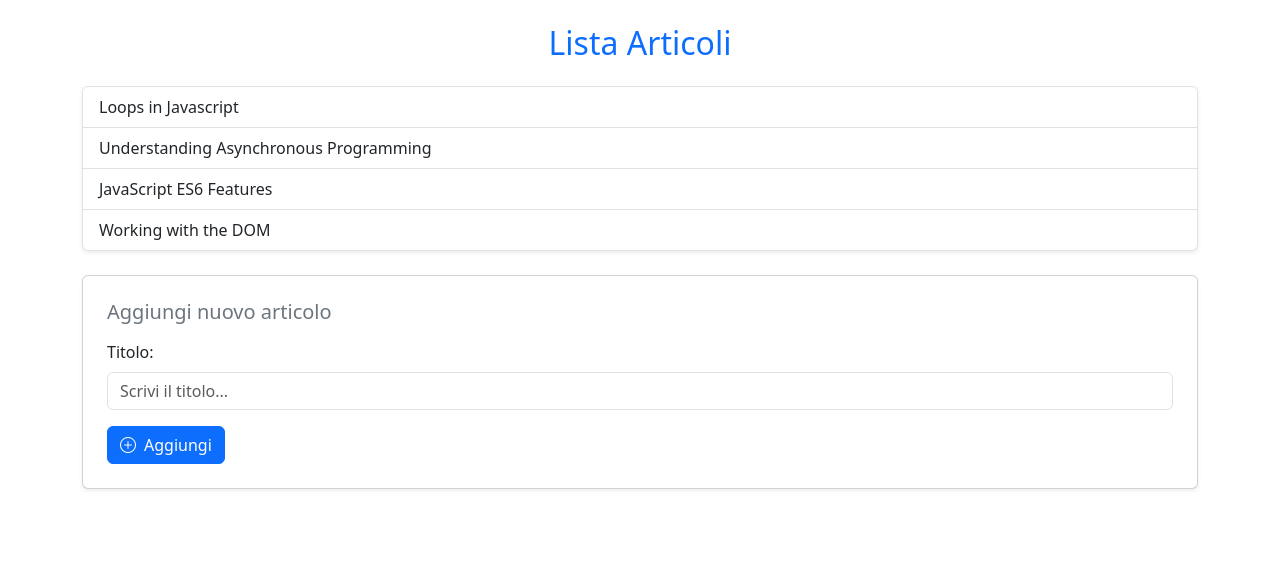
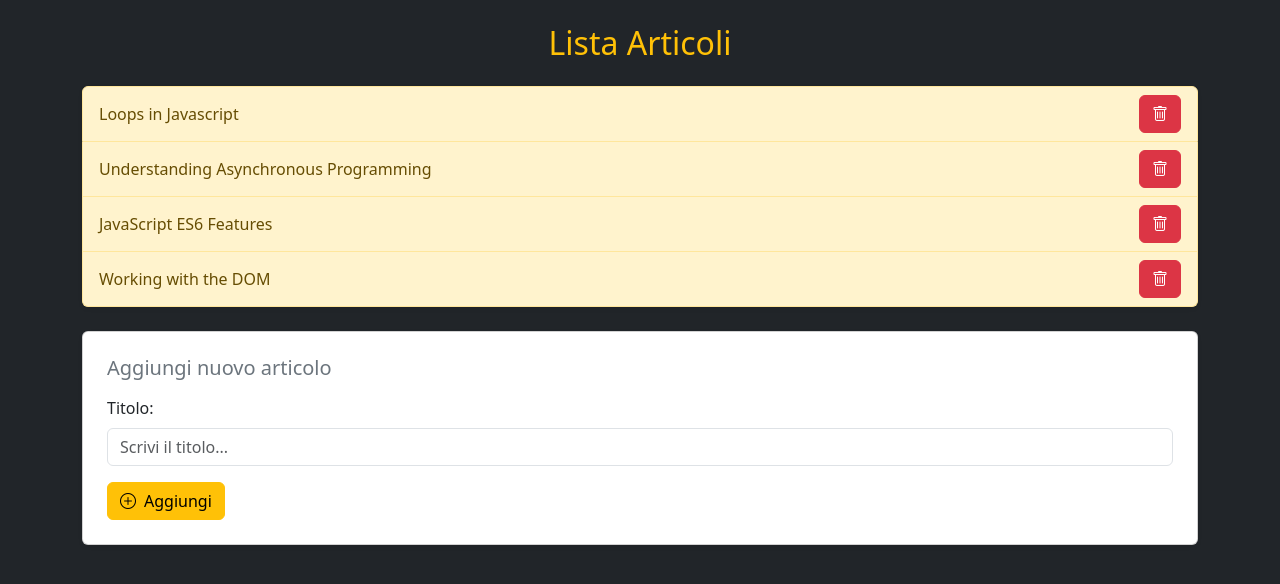
Before and after one commit to angelostori/react-form, a React (Vite) app: page / in a window 1280 px wide. Shown: the top 584 px of the page. Built offline with nearby package versions, Linux system fonts and the light colour scheme.

Commit message:
change colors

```diff
--- a/index.html
+++ b/index.html
@@ -1,13 +1,16 @@
 <!doctype html>
 <html lang="en">
+
 <head>
   <meta charset="UTF-8" />
   <link rel="icon" type="image/svg+xml" href="/vite.svg" />
   <meta name="viewport" content="width=device-width, initial-scale=1.0" />
   <title>react-form</title>
 </head>
-  <body>
+
+<body class="bg-dark">
   <div id="root"></div>
   <script type="module" src="/src/main.jsx"></script>
 </body>
+
 </html>
--- a/src/App.jsx
+++ b/src/App.jsx
@@ -29,17 +29,19 @@ function App() {
 
   return (
     <div className="container py-4">
-      <h2 className="text-center mb-4 text-primary">Lista Articoli</h2>
+      <h2 className="text-center mb-4 text-warning">Lista Articoli</h2>
 
       <ul className="list-group mb-4 shadow-sm">
         {articles.map((article, index) => (
           <li
             key={index}
-            className="list-group-item d-flex justify-content-between align-items-center"
-          >
+            className="list-group-item d-flex justify-content-between align-items-center list-group-item-warning">
             <div>
               {article.title}
             </div>
+            <button className='btn btn-danger'>
+              <i className="bi bi-trash"></i>
+            </button>
           </li>
         ))}
       </ul>
@@ -55,10 +57,9 @@ function App() {
               placeholder="Scrivi il titolo..."
               value={title}
               onChange={(e) => setTitle(e.target.value)}
-              required
-            />
+              required />
           </div>
-          <button className="btn btn-primary" type="submit">
+          <button className="btn btn-warning" type="submit">
             <i className="bi bi-plus-circle me-2"></i>Aggiungi
           </button>
         </form>
```
Lines whose indentation alone changed are shown as unchanged.
